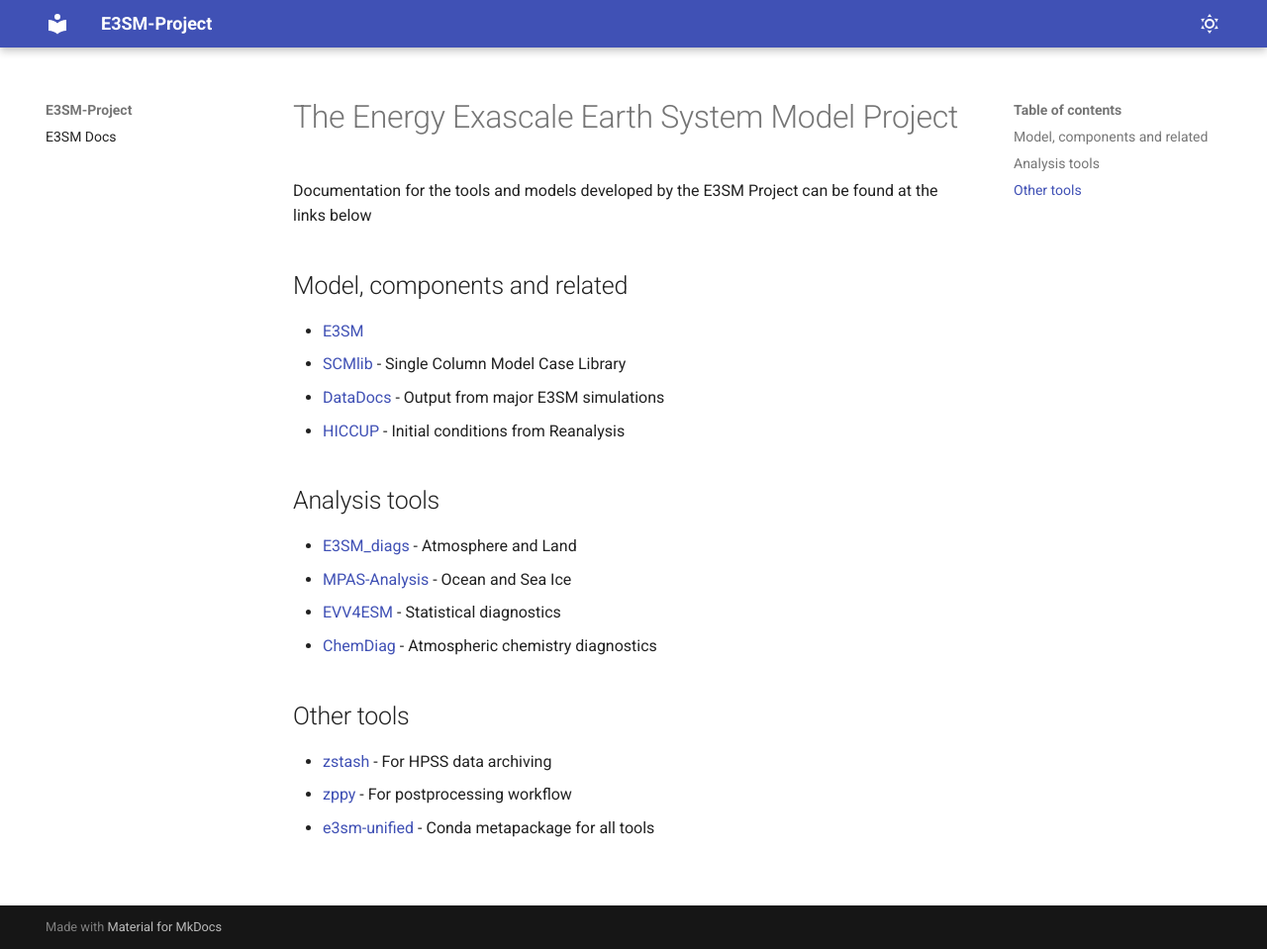
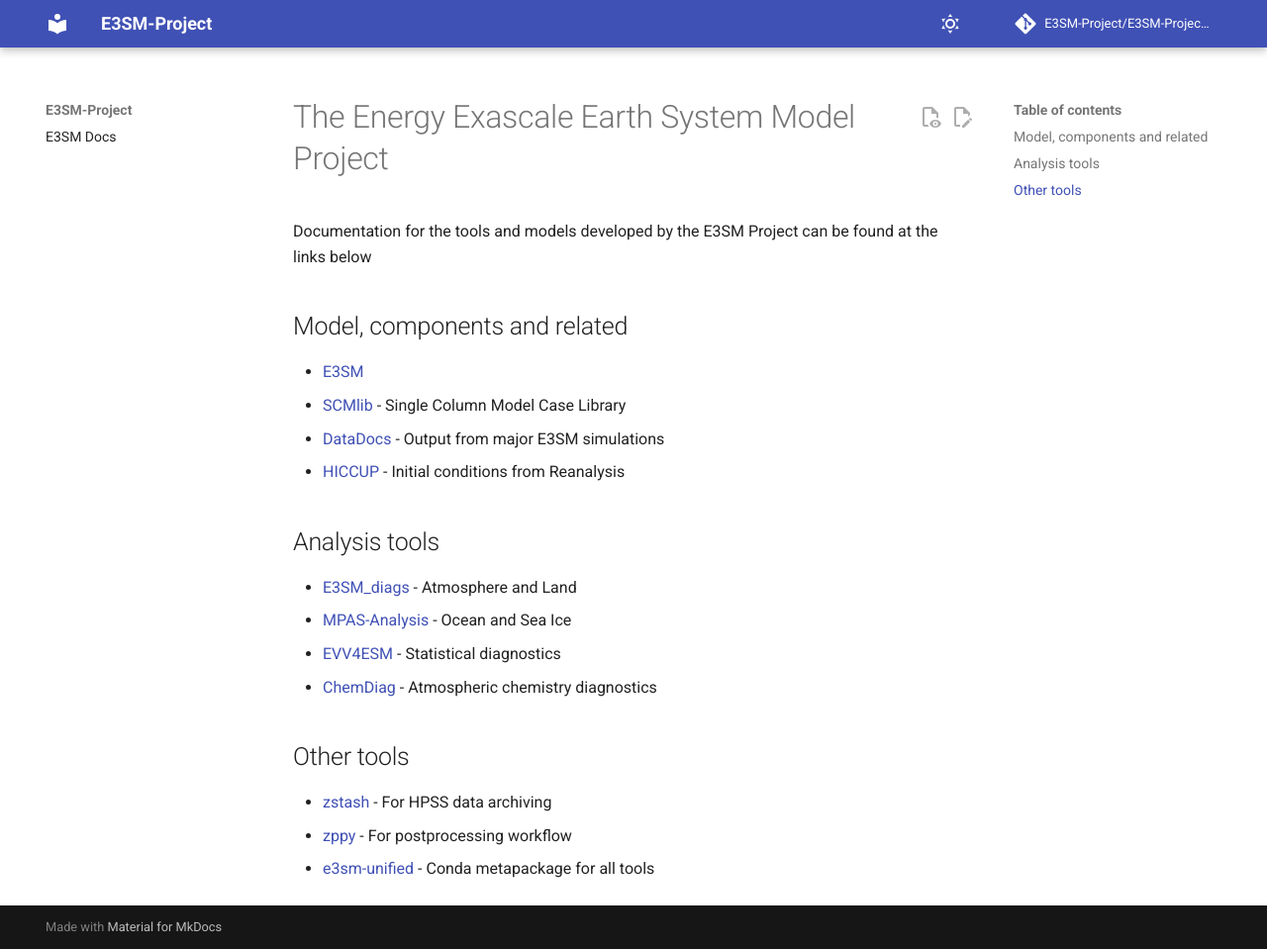
Before and after one commit to E3SM-Project/E3SM-Project.github.io, an MkDocs documentation site: the page built from docs/index.md, in a window 1280 px wide and 959 px high. Shown: the whole window at 99% size. Built offline with MkDocs 1.6.1 and Material for MkDocs 9.7.7, drawn with Linux system fonts in a browser that asks for light colours; comment, search, counter and statistics services are not loaded.

Commit message:
add some configs

```diff
--- a/mkdocs.yaml
+++ b/mkdocs.yaml
@@ -2,6 +2,9 @@
 
 nav:
   - 'E3SM Docs': 'https://e3sm-project.github.io/E3SM'
+
+repo_name: E3SM-Project/E3SM-Project.github.io
+repo_url: https://github.com/E3SM-Project/E3SM-Project.github.io
 
 theme:
   name: material
@@ -17,11 +20,21 @@
       icon: material/weather-night
       name: Switch to light mode
   features:
-    - navigation.indices
+    - navigation.indexes
     - navigation.instant
+    - navigation.instant.prefetch
     - navigation.sections
+    - navigation.path
+    - navigation.tracking
     - navigation.top
-#    - navigation.tabs
+    - search.suggest
+    - search.highlight
+    - search.share
+    - content.code.select
+    - content.code.copy
+    - content.action.edit
+    - content.action.view
+    - content.tooltips
 
 markdown_extensions:
   - footnotes
```
